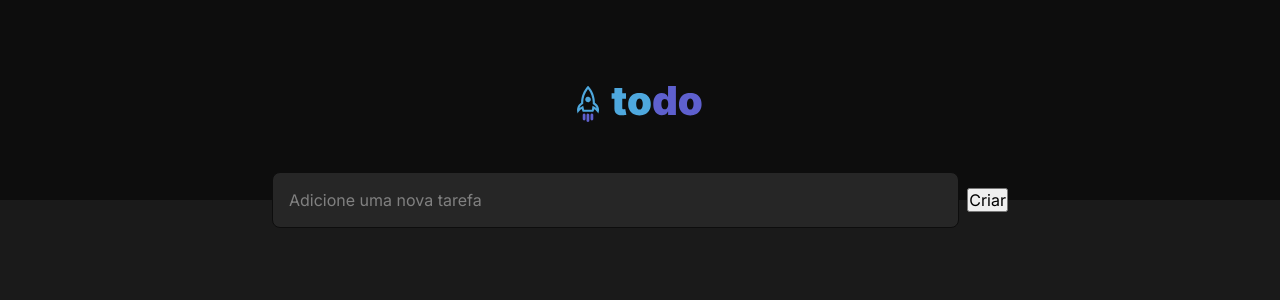
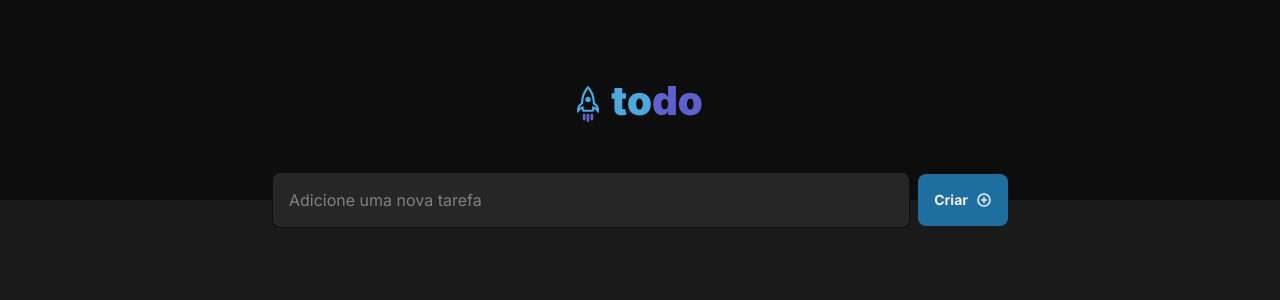
Before and after one commit to Azanniel/todo-ignite, a React (Vite) app: page / in a window 1280 px wide. Shown: the top 300 px of the page. Built offline with nearby package versions, Linux system fonts and the light colour scheme.

Commit message:
✨ create input component and start button styles

```diff
--- a/package.json
+++ b/package.json
@@ -10,6 +10,7 @@
     "preview": "vite preview"
   },
   "dependencies": {
+    "phosphor-react": "^1.4.1",
     "react": "^18.2.0",
     "react-dom": "^18.2.0"
   },
--- a/src/App.module.css
+++ b/src/App.module.css
@@ -17,28 +17,29 @@
   gap: 0.5rem;
 }
 
-.field {
-  width: 100%;
+.form .submit {
+  border: none;
+  border-radius: 8px;
+  outline: none;
 
-  outline: 0;
-  border: 1px solid var(--gray-700);
-  border-radius: 8px;
+  background-color: var(--blue-dark);
 
-  background: var(--gray-500);
+  font-size: 0.875rem;
+  font-weight: 700;
+  line-height: 1.4;
   color: var(--gray-100);
+
+  display: flex;
+  align-items: center;
+  gap: 0.5rem;
 
   padding: 1rem;
 
-  font-size: 1rem;
-  line-height: 1.4;
+  cursor: pointer;
 
-  transition: border .2s;
+  transition: background-color .2s;
 }
 
-.field:focus {
-  border: 1px solid var(--purple-dark);
+.form .submit:hover {
+  background-color: var(--blue);
 }
-
-.field::placeholder {
-  color: var(--gray-300);
-}
--- a/src/App.tsx
+++ b/src/App.tsx
@@ -1,4 +1,7 @@
+import { PlusCircle } from 'phosphor-react';
+
 import { Header } from './components/Header';
+import { Input } from './components/Input';
 
 import styles from './App.module.css';
 
@@ -9,13 +12,16 @@ export function App() {
 
       <main className={styles.container}>
         <form className={styles.form}>
-          <input
-            className={styles.field}
+          <Input
             type="text"
             placeholder="Adicione uma nova tarefa"
           />
 
-          <button>Criar</button>
+          <button className={styles.submit}>
+            <span>Criar</span>
+
+            <PlusCircle size={16} weight="bold" />
+          </button>
         </form>
       </main>
     </div>
--- /dev/null
+++ b/src/components/Input.module.css
@@ -0,0 +1,25 @@
+.field {
+  width: 100%;
+
+  outline: 0;
+  border: 1px solid var(--gray-700);
+  border-radius: 8px;
+
+  background: var(--gray-500);
+  color: var(--gray-100);
+
+  padding: 1rem;
+
+  font-size: 1rem;
+  line-height: 1.4;
+
+  transition: border .2s;
+}
+
+.field:focus {
+  border: 1px solid var(--purple-dark);
+}
+
+.field::placeholder {
+  color: var(--gray-300);
+}
--- /dev/null
+++ b/src/components/Input.tsx
@@ -0,0 +1,14 @@
+import { InputHTMLAttributes } from 'react';
+
+import styles from './Input.module.css';
+
+interface InputProps extends InputHTMLAttributes<HTMLInputElement> {}
+
+export function Input({ ...rest }: InputProps) {
+  return (
+    <input
+      className={styles.field}
+      {...rest}
+    />
+  )
+}
```
Also changed, not shown: 1 other file (tests, documents, lock files or other folders).
